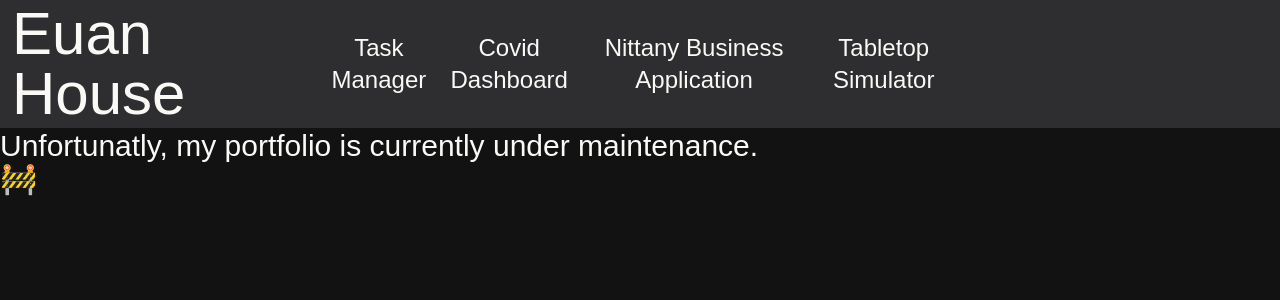
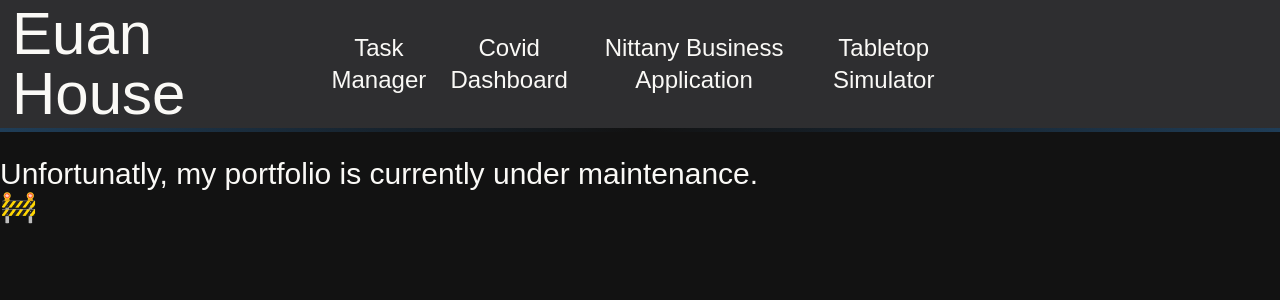
Before and after one commit to ehouse3/ehouse3.github.io, a Next.js app: page / in a window 1280 px wide. Shown: the top 300 px of the page. Built offline with nearby package versions, Linux system fonts and the light colour scheme; some icons are missing.

Commit message:
Navbar Stylizing
Added border gradient to navbar by wrapping in a div, and adding a bg element at bottom that has a gradient for background
Adjusted navbar effect duration

```diff
--- a/app/globals.css
+++ b/app/globals.css
@@ -8,6 +8,7 @@
   --navbar-hover: rgb(77, 79, 82);
   --navbar-effect1: rgb(102, 105, 109); /* Effect of navbar link hovering */
   --navbar-effect2: rgb(120, 123, 128);
+  --navbar-gradient: rgb(31, 61, 87);
 
   --text: #faf9f6;
 }
@@ -19,6 +20,7 @@
   --color-navbar-hover: var(--navbar-hover);
   --color-navbar-effect1: var(--navbar-effect1);
   --color-navbar-effect2: var(--navbar-effect2);
+  --color-navbar-gradient: var(--navbar-gradient);
 }
 
 body {
--- a/app/layout.tsx
+++ b/app/layout.tsx
@@ -37,7 +37,8 @@ function Navbar(): ReactNode {
   // TODO:
   // For mobile screens, convert navbar to a horizontal grid, and stack the home, projects, and socials on top of each other instead of horizontal
   return (
-    // md:overflow-visible and overflow-auto fixs mobile background cutoff on mobile
+    <div className="mb-6">
+      {/* // md:overflow-visible and overflow-auto fixs mobile background cutoff on mobile */}
       <div className="bg-navbar grid-cols-[1fr_2fr_1fr] overflow-auto md:grid md:overflow-visible">
         <div id="home" className="hidden items-center justify-start md:flex">
           <Link href="/">
@@ -77,6 +78,11 @@ function Navbar(): ReactNode {
           </Link>
         </div>
       </div>
+      <div
+        id="border-gradient"
+        className="from-navbar-gradient to-navbar-gradient h-1 w-full bg-linear-to-r via-transparent"
+      ></div>
+    </div>
   );
 }
 
--- a/components/components.tsx
+++ b/components/components.tsx
@@ -14,10 +14,10 @@ export function HeaderLink(props: HeaderLinkProps): ReactNode {
   // Layered Span elements with hover transition creates multiple shadows,
   // each with a clip path of a triangle that extends below the span to cut off the shadow.
   return (
-    <span className="flex shadow-[0rem_0rem_0rem_rgba(0,0,0,0)] transition-all duration-300 ease-in-out [clip-path:polygon(0%_0%,100%_0%,100%_110%,50%_140%,0_110%)] hover:shadow-[0rem_4rem_0rem_0rem_var(--color-navbar-effect2)]">
-      <span className="flex shadow-[0rem_0rem_0rem_rgba(0,0,0,0)] transition-all duration-300 ease-in-out [clip-path:polygon(0%_0%,100%_0%,100%_105%,50%_125%,0_105%)] hover:shadow-[0rem_4rem_0rem_0rem_var(--color-navbar-effect1)]">
+    <span className="flex shadow-[0rem_0rem_0rem_rgba(0,0,0,0)] transition-all duration-200 ease-in-out [clip-path:polygon(0%_0%,100%_0%,100%_110%,50%_140%,0_110%)] hover:shadow-[0rem_4rem_0rem_0rem_var(--color-navbar-effect2)]">
+      <span className="flex shadow-[0rem_0rem_0rem_rgba(0,0,0,0)] transition-all duration-200 ease-in-out [clip-path:polygon(0%_0%,100%_0%,100%_105%,50%_125%,0_105%)] hover:shadow-[0rem_4rem_0rem_0rem_var(--color-navbar-effect1)]">
         <Link
-          className="hover:bg-navbar-hover flex items-center p-1.5 text-center text-2xl shadow-[0rem_0rem_0rem_rgba(0,0,0,0)] transition-all duration-300 ease-in-out [clip-path:polygon(0%_0%,100%_0%,100%_100%,50%_110%,0_100%)] hover:shadow-[0rem_4rem_0rem_0rem_var(--color-navbar-hover)]"
+          className="hover:bg-navbar-hover flex items-center p-1.5 text-center text-2xl shadow-[0rem_0rem_0rem_rgba(0,0,0,0)] transition-all duration-200 ease-in-out [clip-path:polygon(0%_0%,100%_0%,100%_100%,50%_110%,0_100%)] hover:shadow-[0rem_4rem_0rem_0rem_var(--color-navbar-hover)]"
           href={props.href}
         >
           {props.children}
```
Lines whose indentation alone changed are shown as unchanged.
